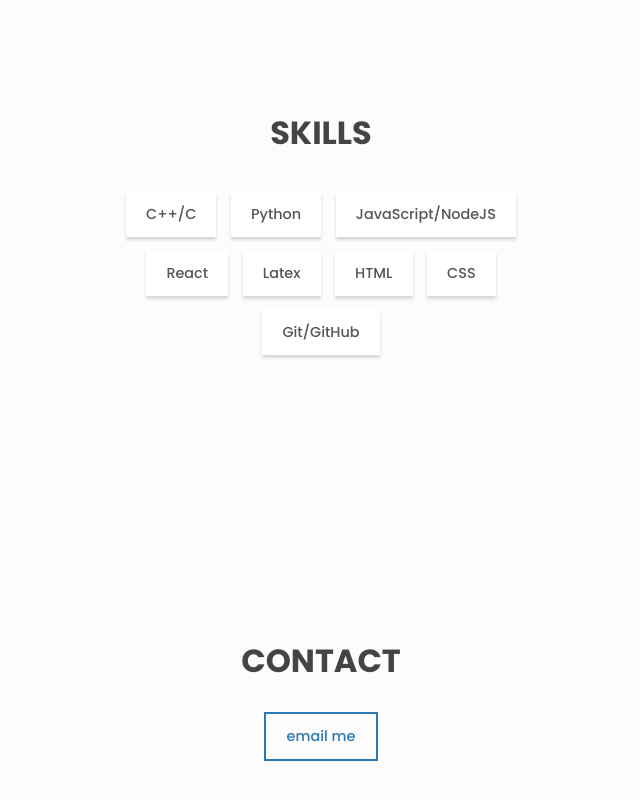
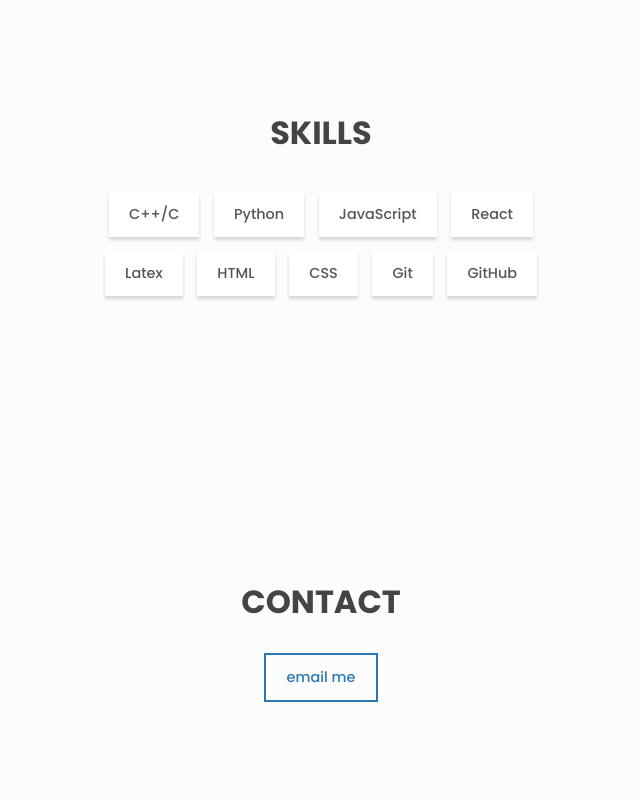
Before and after one commit to Apoorvakothari/Apoorvakothari, a plain HTML site: page index.html in a window 1280 px wide. Shown: the part 2527-3327 px from the top of the page, without its empty margins (319-959 px from the left). Drawn offline with Linux system fonts and the light colour scheme.

Commit message:
Links done

```diff
--- a/index.html
+++ b/index.html
@@ -115,19 +115,13 @@
       <ul class="skills__list">
         <li class="skills__list-item btn btn--plain">C++/C</li>
         <li class="skills__list-item btn btn--plain">Python</li>
-        <li class="skills__list-item btn btn--plain">JavaScript/NodeJS</li>
+        <li class="skills__list-item btn btn--plain">JavaScript</li>
         <li class="skills__list-item btn btn--plain">React</li>
-        <!-- <li class="skills__list-item btn btn--plain">Svelte/SvelteKit</li>
-        <li class="skills__list-item btn btn--plain">ThreeJS</li>
-        <li class="skills__list-item btn btn--plain">JSON</li>
-        <li class="skills__list-item btn btn--plain">RegEx</li>
-        <li class="skills__list-item btn btn--plain">Numpy</li>
-        <li class="skills__list-item btn btn--plain">Pandas</li>
-        <li class="skills__list-item btn btn--plain">NPM</li> -->
         <li class="skills__list-item btn btn--plain">Latex</li>
         <li class="skills__list-item btn btn--plain">HTML</li>
         <li class="skills__list-item btn btn--plain">CSS</li>
-        <li class="skills__list-item btn btn--plain">Git/GitHub</li>
+        <li class="skills__list-item btn btn--plain">Git</li>
+        <li class="skills__list-item btn btn--plain">GitHub</li>
       </ul>
     </section>
 
```
